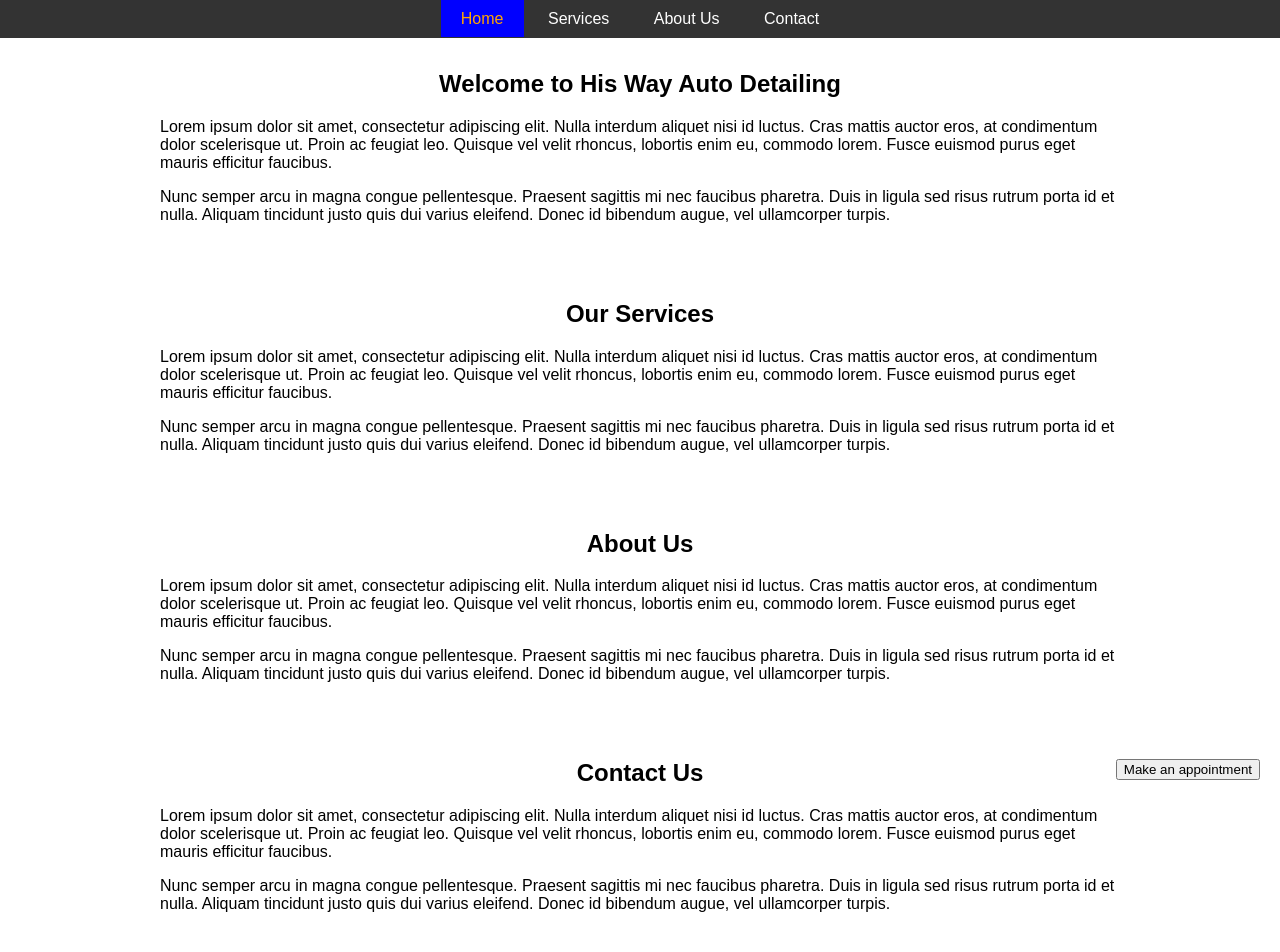
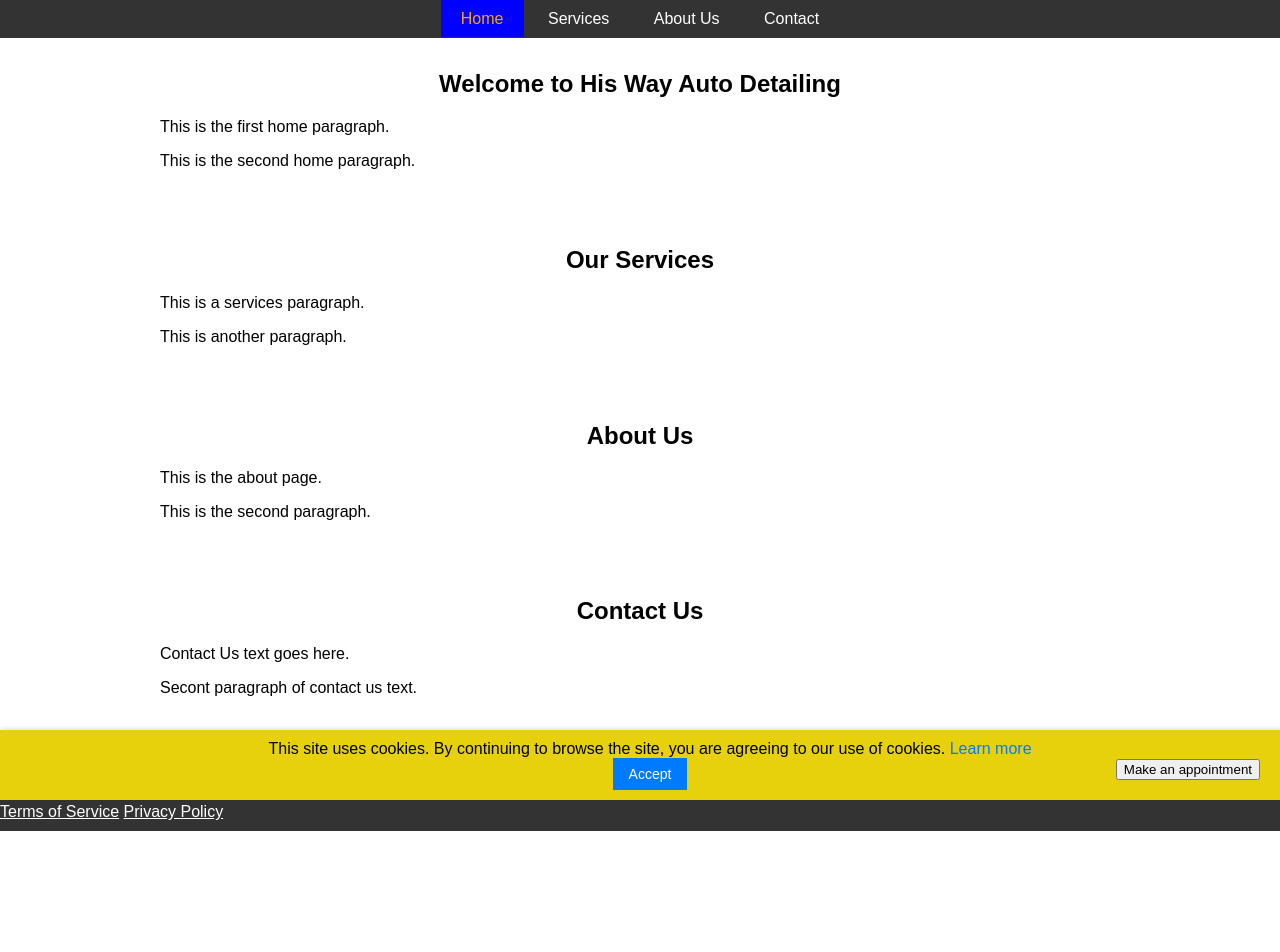
Before and after one commit to JoeCasa1/HisWay, a plain HTML site: page index.html in a window 1280 px wide. Shown: the top 952 px of the page. After the commit the page ends 831 px from the top, so only its background shows below. Drawn offline with Linux system fonts and the light colour scheme.

Commit message:
Converted home page sections to mark down

```diff
--- a/components/content-overlay.js
+++ b/components/content-overlay.js
@@ -21,10 +21,6 @@
       this.shadowRoot.querySelector(".modal-content").addEventListener("click", event => event.stopPropagation());
       this.shadowRoot.querySelector(".modal-content").addEventListener("scroll", event => event.stopPropagation());
     }
-
-    // connectedCallback() {
-    //   src = this.getAttribute("src");
-    // }
 
     loadContent(src) {
       // Clear the existing content
--- /dev/null
+++ b/components/content-section.js
@@ -0,0 +1,29 @@
+const contectSectionTemplate = document.createElement('template');
+contectSectionTemplate.innerHTML = `
+    <link rel="stylesheet" href="styles.css" />
+    <section></section>
+`;
+
+class ContentSection extends HTMLElement {
+    constructor() {
+        super();
+        this.attachShadow({ mode: 'open' });
+        this.shadowRoot.appendChild(contectSectionTemplate.content.cloneNode(true));
+        this.shadowRoot.querySelector('section').setAttribute('id', this.getAttribute('name'));
+    }
+
+  connectedCallback() {
+    const converter = new showdown.Converter();
+    fetch(this.getAttribute('src'))
+      .then(response => response.text())
+      .then(text => {
+        this.shadowRoot.querySelector("section").innerHTML = converter.makeHtml(text);
+      })
+      .catch(error => {
+        console.error('Error:', error);
+      });
+  }
+}
+
+// Define the new element
+export default ContentSection;
--- /dev/null
+++ b/content/About.md
@@ -0,0 +1,5 @@
+# About Us
+
+This is the about page.
+
+This is the second paragraph.
--- /dev/null
+++ b/content/Contact.md
@@ -0,0 +1,5 @@
+# Contact Us
+
+Contact Us text goes here.
+
+Secont paragraph of contact us text.
--- /dev/null
+++ b/content/Home.md
@@ -0,0 +1,5 @@
+# Welcome to His Way Auto Detailing
+
+This is the first home paragraph.
+
+This is the second home paragraph.
--- /dev/null
+++ b/content/Services.md
@@ -0,0 +1,5 @@
+# Our Services
+
+This is a services paragraph.
+
+This is another paragraph.
--- a/index.html
+++ b/index.html
@@ -18,38 +18,10 @@
     </nav>
   </header>
   <div class="content">
-
-  <section id="home">
-    <h1>Welcome to His Way Auto Detailing</h1>
-    <!-- Add content for home section -->
-    <p>Lorem ipsum dolor sit amet, consectetur adipiscing elit. Nulla interdum aliquet nisi id luctus. Cras mattis auctor eros, at condimentum dolor scelerisque ut. Proin ac feugiat leo. Quisque vel velit rhoncus, lobortis enim eu, commodo lorem. Fusce euismod purus eget mauris efficitur faucibus.</p>
-
-    <p>Nunc semper arcu in magna congue pellentesque. Praesent sagittis mi nec faucibus pharetra. Duis in ligula sed risus rutrum porta id et nulla. Aliquam tincidunt justo quis dui varius eleifend. Donec id bibendum augue, vel ullamcorper turpis.</p>
-  </section>
-
-  <section id="services">
-    <h2>Our Services</h2>
-    <!-- Add content for services section -->
-    <p>Lorem ipsum dolor sit amet, consectetur adipiscing elit. Nulla interdum aliquet nisi id luctus. Cras mattis auctor eros, at condimentum dolor scelerisque ut. Proin ac feugiat leo. Quisque vel velit rhoncus, lobortis enim eu, commodo lorem. Fusce euismod purus eget mauris efficitur faucibus.</p>
-
-    <p>Nunc semper arcu in magna congue pellentesque. Praesent sagittis mi nec faucibus pharetra. Duis in ligula sed risus rutrum porta id et nulla. Aliquam tincidunt justo quis dui varius eleifend. Donec id bibendum augue, vel ullamcorper turpis.</p>
-  </section>
-
-  <section id="about">
-    <h2>About Us</h2>
-    <!-- Add content for about section -->
-    <p>Lorem ipsum dolor sit amet, consectetur adipiscing elit. Nulla interdum aliquet nisi id luctus. Cras mattis auctor eros, at condimentum dolor scelerisque ut. Proin ac feugiat leo. Quisque vel velit rhoncus, lobortis enim eu, commodo lorem. Fusce euismod purus eget mauris efficitur faucibus.</p>
-
-    <p>Nunc semper arcu in magna congue pellentesque. Praesent sagittis mi nec faucibus pharetra. Duis in ligula sed risus rutrum porta id et nulla. Aliquam tincidunt justo quis dui varius eleifend. Donec id bibendum augue, vel ullamcorper turpis.</p>
-  </section>
-
-  <section id="contact">
-    <h2>Contact Us</h2>
-    <!-- Add content for contact section -->
-    <p>Lorem ipsum dolor sit amet, consectetur adipiscing elit. Nulla interdum aliquet nisi id luctus. Cras mattis auctor eros, at condimentum dolor scelerisque ut. Proin ac feugiat leo. Quisque vel velit rhoncus, lobortis enim eu, commodo lorem. Fusce euismod purus eget mauris efficitur faucibus.</p>
-
-    <p>Nunc semper arcu in magna congue pellentesque. Praesent sagittis mi nec faucibus pharetra. Duis in ligula sed risus rutrum porta id et nulla. Aliquam tincidunt justo quis dui varius eleifend. Donec id bibendum augue, vel ullamcorper turpis.</p>
-  </section>
+    <section id="home" src="content/Home.md"></section>
+    <section id="services" src="content/Services.md"></section>
+    <section id="about" src="content/About.md"></section>
+    <section id="contact" src="content/Contact.md"></section>
   </div>
   <footer>
     <p>&copy; 2023 - <span id="currentYear"></span> His Way Auto Detailing</p>
@@ -62,6 +34,10 @@
 
   <button class="make-appointment-button" onclick="window.location.href='MakeAppointment.html'">Make an appointment</button>
 
+  <div class="cookie-overlay">
+    <p>This site uses cookies. By continuing to browse the site, you are agreeing to our use of cookies. <a href="#">Learn more</a></p>
+    <button class="cookie-accept-button">Accept</button>
+  </div>
 
   <script src="scripts/showdown.min.js"></script>
   <script src="scripts/script.js" type="module"></script>
--- a/scripts/make-appointment.js
+++ b/scripts/make-appointment.js
@@ -22,7 +22,6 @@
       return emailRegex.test(email);
     }
 
-
     function isValidPhoneNumber(phone) {
       // Regular expression to match the specified phone number format
       const phoneRegex = /^(1[\s.-]?)?(\(\d{3}\)|\d{3})[\s.-]?\d{3}[\s.-]?\d{4}$/;
--- a/scripts/script.js
+++ b/scripts/script.js
@@ -1,8 +1,10 @@
 import ContentOverlay from '../components/content-overlay.js';
+import ContentSection from '../components/content-section.js';
 
 document.addEventListener("DOMContentLoaded", function() {
     // Load custom elements.
     customElements.define("content-overlay", ContentOverlay);
+    customElements.define("content-section", ContentSection);
 
     const sections = document.querySelectorAll("section");
     const navLinks = document.querySelectorAll("nav a");
@@ -15,6 +17,13 @@
     const privacyPolicyLink = document.getElementById("privacyPolicy");
     const termsOfUseComponent = document.querySelector('content-overlay[src="content/TermsOfUse.md"]');
     const privacyPolicyComponent = document.querySelector('content-overlay[src="content/PrivacyPolicy.md"]');
+
+    const cookieOverlay = document.querySelector('.cookie-overlay');
+    const cookieAcceptButton = document.querySelector('.cookie-accept-button');
+
+    cookieAcceptButton.addEventListener('click', () => {
+      cookieOverlay.classList.remove('show');
+    });
 
     termsOfUseLink.addEventListener("click", (event) => {
       event.preventDefault(); // Prevent default behavior
@@ -35,6 +44,60 @@
       navLinks[index].classList.add("active");
     }
 
-    window.addEventListener("scroll", highlightNavLink);
-    highlightNavLink(); // Highlight correct link on page load
+    function fillSection(section) {
+      const converter = new showdown.Converter();
+      fetch(section.getAttribute('src'))
+        .then(response => response.text())
+        .then(text => {
+          section.innerHTML = converter.makeHtml(text);
+        })
+        .catch(error => {
+          console.error('Error:', error);
+        });
+    }
+
+// Function to set a cookie
+function setCookie(name, value, days) {
+  let expires = "";
+  if (days) {
+    let date = new Date();
+    date.setTime(date.getTime() + (days*24*60*60*1000));
+    expires = "; expires=" + date.toUTCString();
+  }
+  document.cookie = name + "=" + (value || "")  + expires + "; path=/";
+}
+
+// Function to get a cookie
+function getCookie(name) {
+  let nameEQ = name + "=";
+  let ca = document.cookie.split(';');
+  for(let i=0;i < ca.length;i++) {
+    let c = ca[i];
+    while (c.charAt(0)==' ') c = c.substring(1,c.length);
+    if (c.indexOf(nameEQ) == 0) return c.substring(nameEQ.length,c.length);
+  }
+  return null;
+}
+
+// Check if the "cookies accepted" cookie exists
+if (!getCookie('cookiesAccepted')) {
+  cookieOverlay.classList.add('show');
+}
+
+cookieAcceptButton.addEventListener('click', () => {
+  // Set the "cookies accepted" cookie when the button is clicked
+  setCookie('cookiesAccepted', 'true', 7); // Expires in 7 days
+  cookieOverlay.classList.remove('show');
+});
+
+    // Use Promise.all to fill all sections before adding the scroll event listener.
+    // This way, the scroll event listener will only be added once all sections are filled.
+    Promise.all(Array.from(sections).map(fillSection))
+      .then(() => {
+        window.addEventListener("scroll", highlightNavLink);
+        highlightNavLink(); // Highlight correct link on page load
+      })
+      .catch(error => {
+        console.error('Error:', error);
+      });
   });
--- a/styles.css
+++ b/styles.css
@@ -139,3 +139,38 @@
 .back-arrow:hover {
   color: #555;
 }
+
+.cookie-overlay {
+  position: fixed;
+  bottom: 0;
+  left: 0;
+  width: 100%;
+  background-color: #e7d10c;
+  padding: 10px;
+  text-align: center;
+  box-shadow: 0 -2px 4px rgba(0, 0, 0, 0.1);
+  transition: transform 0.3s ease-in-out;
+  transform: translateY(100%);
+}
+
+.cookie-overlay.show {
+  transform: translateY(0);
+}
+
+.cookie-overlay p {
+  margin: 0;
+}
+
+.cookie-overlay a {
+  color: #007bff;
+  text-decoration: none;
+}
+
+.cookie-accept-button {
+  background-color: #007bff;
+  color: #fff;
+  border: none;
+  padding: 8px 16px;
+  font-size: 14px;
+  cursor: pointer;
+}
```
